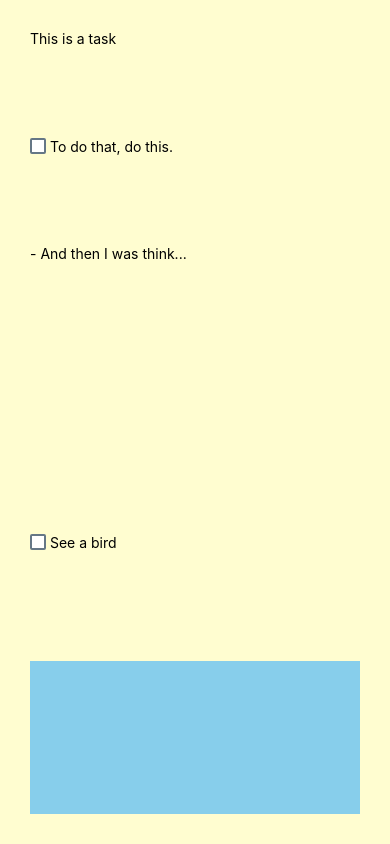
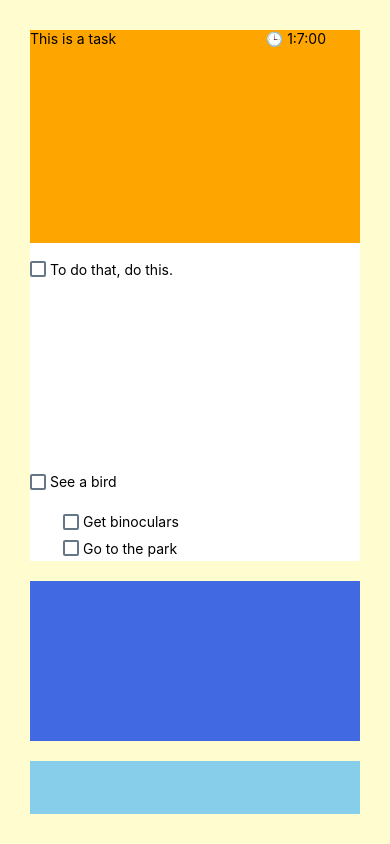
Before and after one commit to LutzerD/TOrnaDO, a React Native app: screen / in a window 390 px wide. Built offline with nearby package versions, Linux system fonts and the light colour scheme.

Commit message:
Todo List View Recursively Displaying, Current Todo View Structuring

```diff
--- a/App.js
+++ b/App.js
@@ -1,22 +1,43 @@
 import React, { useState } from "react";
 import { View } from "react-native";
 import { todo } from "./todo";
-
 import { CurrentTodoView } from "./current-todo-view";
 
-export default function App() {
-  let root = todo({ text: "This is a task" });
-  let childIndex = root.createChild({ text: "To do that, do this." });
+const loadTestData = (root) => {
+  const [childIndex] = root.createChild({
+    text: "To do that, do this.",
+  });
 
   root.createChild({
     text: "And then I was thinking, why are birds sometimes blue?",
     type: "note",
   });
 
-  root.createChild({
+  const [seeIndex, seeTodo] = root.createChild({
     text: "See a bird",
-    type: "checkbox",
+    // type:"checkbox",//default
   });
+
+  seeTodo.createChild({
+    text: "Get binoculars",
+  });
+
+  seeTodo.createChild({
+    text: "Go to the park",
+  });
+
+  seeTodo.createChild({
+    text: "There's a lot of great birds at central park.",
+    type: "note",
+  });
+
+  return childIndex;
+};
+
+export default function App() {
+  let root = todo({ text: "This is a task" });
+
+  let childIndex = loadTestData(root);
 
   const [screen, setScreen] = useState(0);
   const [rootTodo, setRootTodo] = useState(root);
--- a/current-todo-view.js
+++ b/current-todo-view.js
@@ -1,24 +1,40 @@
 import React from "react";
 import { View, Text } from "react-native";
-import { ListItem } from "./list-items.js";
+import { TodoListView } from "./list-items.js";
+
+const SummaryHeaderView = (props) => {
+  return (
+    <View style={{ flex: 1, flexDirection: "row", backgroundColor: "orange" }}>
+      <Text style={{ flex: 5 }} adjustsFontSizeToFit={true}>
+        {props.todo.text}
+      </Text>
+      <Text style={{ flex: 2 }} adjustsFontSizeToFit={true}>
+        🕒 1:7:00
+      </Text>
+    </View>
+  );
+};
 
 const SummaryView = (props) => {
+  console.log("Creating summary view");
   return (
-    <View style={{ flex: 1 }}>
-      <Text adjustsFontSizeToFit={true} style={{}}>
-        {props.todo.text}
-      </Text>
-      {/* <ListItem item={task}></ListItem> */
-      /* Commenting so I can test the list viewer / todo structure */}
-      {props.todo.children.map((todo) => {
-        return <ListItem truncate={true} key={todo.id} item={todo} />;
-      })}
+    <View style={{ flex: 1, flexDirection: "column" }}>
+      <View style={{ flex: 2 }}>
+        <SummaryHeaderView todo={props.root} />
+      </View>
+      <View style={{ flex: 3, flexDirection: "column" }}>
+        <TodoListView
+          root={props.root}
+          filter={{ type: "checkbox" }}
+          maxDepth={2}
+        />
+      </View>
     </View>
   );
 };
 
 export const CurrentTodoView = (props) => {
-  let task = props.root.children[props.taskIndex];
+  // let task = props.root.children[props.taskIndex] || null; //What was this for?
 
   return (
     <View
@@ -31,9 +47,13 @@ export const CurrentTodoView = (props) => {
         padding: 20,
       }}
     >
-      <View style={{ flex: 4, margin: 10 }}>
-        <SummaryView todo={props.root} task={task} />
+      <View style={{ flex: 10, margin: 10, backgroundColor: "white" }}>
+        {/* <SummaryView todo={props.root} task={task} /> */}
+        <SummaryView root={props.root} />
       </View>
+      <View style={{ flex: 3, margin: 10, backgroundColor: "royalblue" }} />
+      {/* Above is the placeholder for button for "next up" items */}
+
       <View style={{ flex: 1, margin: 10, backgroundColor: "skyblue" }} />
       {/* Above is the placeholder for button for "go to notes" */}
     </View>
--- a/list-items.js
+++ b/list-items.js
@@ -7,7 +7,19 @@ Handles:
 */
 
 let maxNoteLength = 20;
-export const ListItem = (props) => {
+const ListItem = (props) => {
+  if (!props.item) {
+    return null;
+  } else if (props.filter) {
+    let item = props.item;
+    for (const [key, value] of Object.entries(props.filter)) {
+      if (item[key] != value) {
+        console.log("filtering ", item.text);
+        return null;
+      }
+    }
+  }
+
   let text = "";
   if (props.truncate) {
     text =
@@ -50,3 +62,87 @@ export const Note = (props) => {
     </View>
   );
 };
+
+/*
+Params
+  root={root}
+  checkboxesOnly={true}
+  maxDepth={2}
+  truncate={}
+  skipRoot={true}
+  depth={1}
+*/
+export const TodoListView = (props) => {
+  let root = props.root;
+
+  var family = {};
+  const [familySize, setFamilySize] = useState(1 + root.children.length);
+
+  function adjustFamilySize(childId, value) {
+    family[childId] = value;
+
+    if (Object.keys(family).length >= root.children.length) {
+      let tempFamilySize = 1;
+      for (const childId in family) {
+        tempFamilySize += family[childId] || 0;
+      }
+
+      // setFamilySize(tempFamilySize);
+
+      if (props.adjustParent) {
+        props.adjustParent(root.id, familySize);
+      }
+    }
+  }
+
+  if (props.adjustParent) {
+    props.adjustParent(root.id, familySize);
+  }
+
+  let currentDepth = props.depth || 1;
+  let lastTreeNode = props.maxDepth && currentDepth >= props.maxDepth;
+
+  let content = root.children.map((todo) => {
+    if (lastTreeNode) {
+      return (
+        <ListItem
+          key={todo.id}
+          truncate={props.truncate || true}
+          item={todo}
+          filter={props.filter}
+        />
+      );
+    } else {
+      console.log("Sending root? ", todo.text);
+      return (
+        <View style={{ flex: 1, flexDirection: "column" }} key={todo.id}>
+          <View style={{ flex: 1 }}>
+            <ListItem
+              truncate={props.truncate || true}
+              item={todo}
+              filter={props.filter}
+            />
+          </View>
+          <View style={{ flex: 1, flexDirection: "row" }}>
+            <View style={{ flex: 1 }} />
+            <View style={{ flex: 9 }}>
+              <TodoListView
+                adjustParent={(childId, value) =>
+                  adjustFamilySize(childId, value)
+                }
+                root={todo}
+                maxDepth={props.maxDepth}
+                depth={currentDepth + 1}
+                filter={props.filter}
+              />
+            </View>
+          </View>
+        </View>
+      );
+    }
+  });
+
+  return (
+    <View style={{ flex: familySize, flexDirection: "column" }}>{content}</View>
+  );
+};
--- a/todo.js
+++ b/todo.js
@@ -24,6 +24,7 @@ export const todo = (config) => {
     ...config,
     id: getNextTodoId(),
     children: [],
+    type: config.type || "checkbox",
     completed: false,
   };
 
@@ -35,8 +36,8 @@ export const todo = (config) => {
 
   item.createChild = function (config) {
     console.log("Fathering:", config);
-    this.children.push(todo({ ...config }));
-    return this.children.length - 1;
+    let nextIndex = this.children.push(todo({ ...config })) - 1;
+    return [nextIndex, this.children[nextIndex]];
   };
 
   return item;
```
